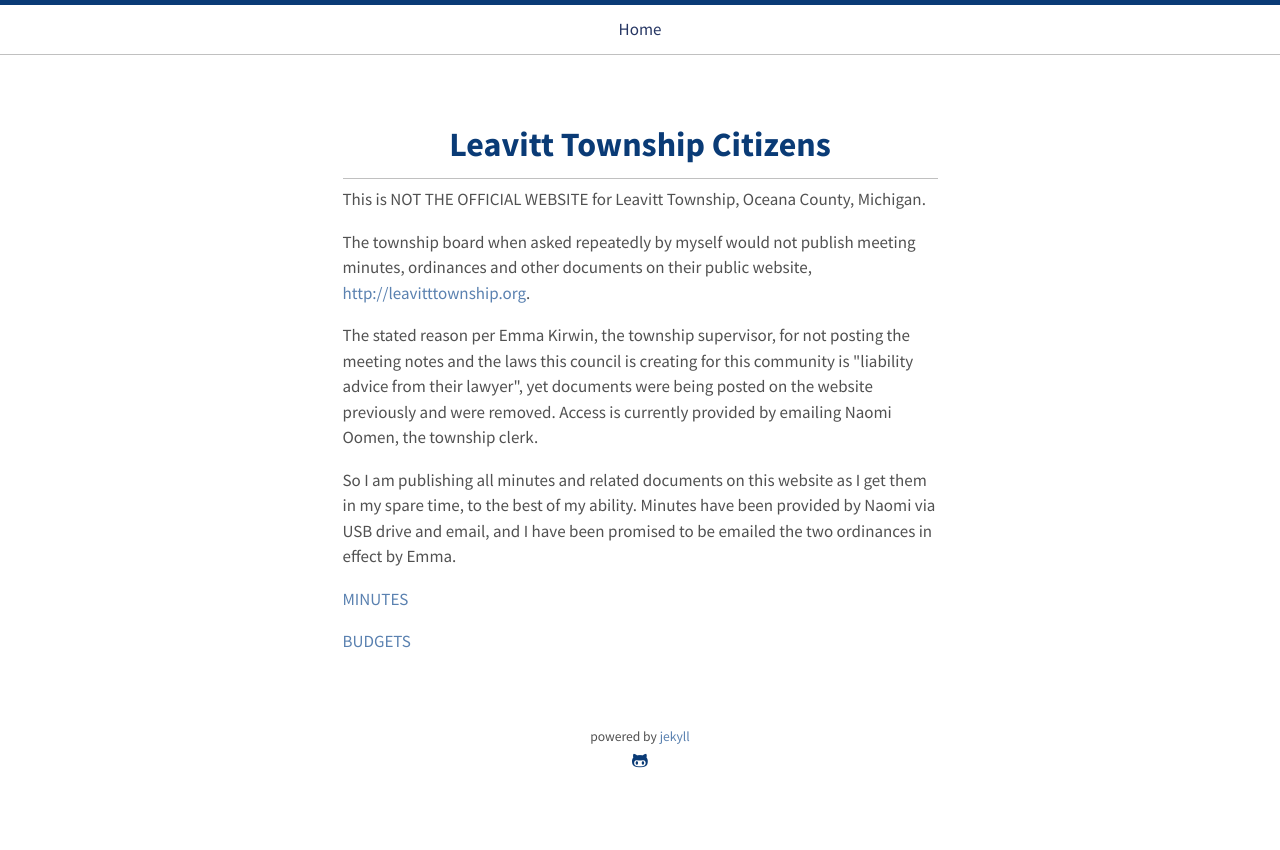
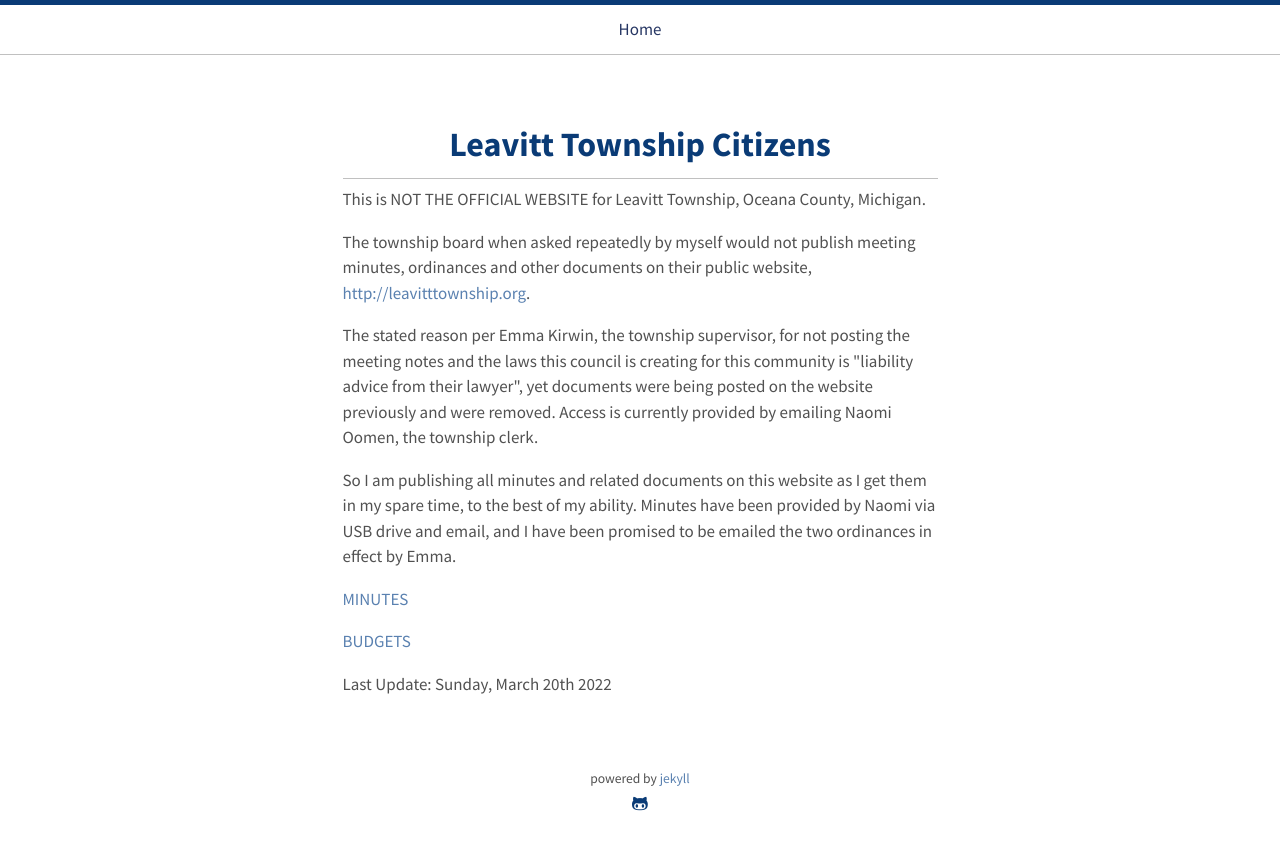
Before and after one commit to honestgov/leavitttownship.us, a Jekyll site: the page built from docs/index.html, in a window 1280 px wide. Shown: the top 850 px of the page. Built offline with Jekyll 4.4.1, drawn with Linux system fonts in a browser that asks for light colours.

```diff
--- a/docs/index.html
+++ b/docs/index.html
@@ -29,6 +29,8 @@
     <p><a href="https://github.com/honestgov/leavitttownship.us/tree/main/minutes">MINUTES</a></p>
     <p><a href="https://github.com/honestgov/leavitttownship.us/tree/main/budgets">BUDGETS</a></p>
 
+    <p>Last Update: Sunday, March 20th 2022</p>
+
   </div>
 
 </div>
```
Also changed, not shown: 5 other files.
